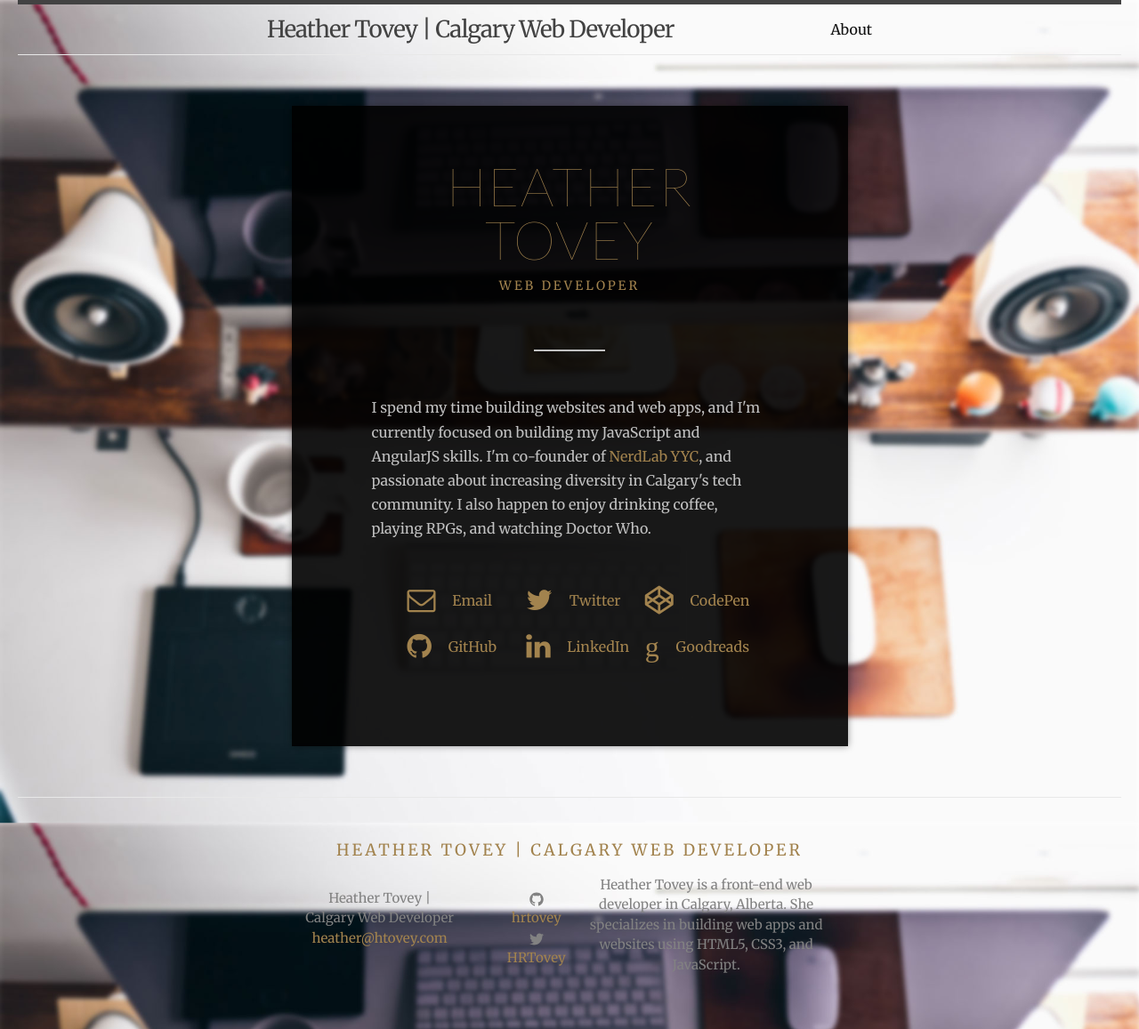
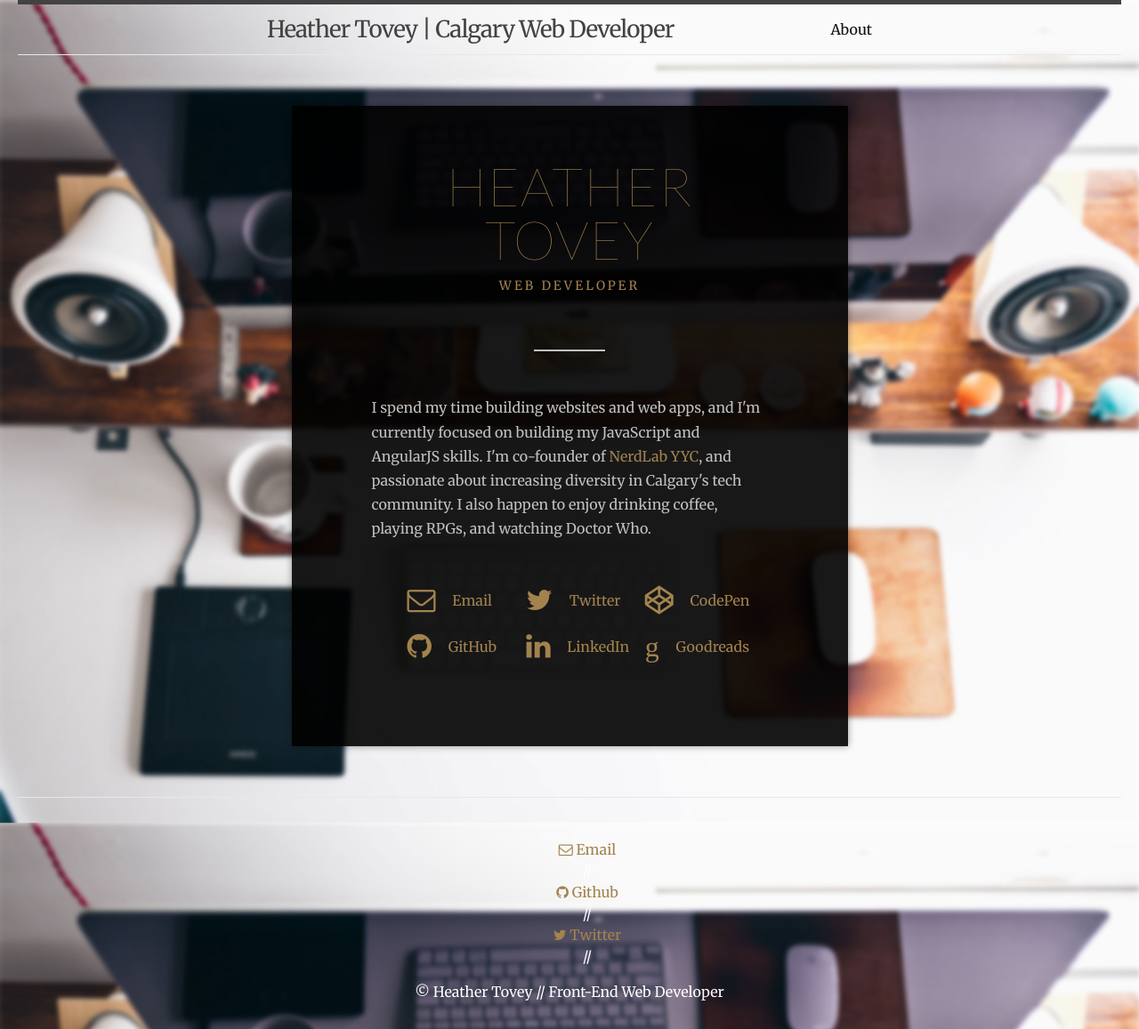
Before and after one commit to hrtovey/hrtovey.github.io, a Jekyll site: the page built from index.html, in a window 1280 px wide. Shown: the whole page at 89% size. Built offline with Jekyll 4.4.1, drawn with Linux system fonts in a browser that asks for light colours; nearby versions of some CDN libraries.

Commit message:
Customize footer.

```diff
--- a/_includes/footer.html
+++ b/_includes/footer.html
@@ -1,55 +1,32 @@
 <footer class="site-footer">
-
-  <div class="wrapper">
-
-    <h2 class="footer-heading">{{ site.title }}</h2>
-
-    <div class="footer-col-wrapper">
-      <div class="footer-col  footer-col-1">
-        <ul class="contact-list">
-          <li>{{ site.title }}</li>
-          <li><a href="mailto:{{ site.email }}">{{ site.email }}</a></li>
-        </ul>
-      </div>
-
-      <div class="footer-col  footer-col-2">
+    <div class="ss-style-doublediagonal divider page-ss ss-footer">
+      <div class="container">
         <ul class="social-media-list">
+          <li class="social-media__item"><a href="mailto:{{ site.email }}"><i class="fa fa-envelope-o"></i> Email</a></li>
+    <span class="footer-divider">//</span>
           {% if site.github_username %}
-          <li>
-            <a href="https://github.com/{{ site.github_username }}">
-              <span class="icon  icon--github">
-                <svg viewBox="0 0 16 16">
-                  <path fill="#828282" d="M7.999,0.431c-4.285,0-7.76,3.474-7.76,7.761 c0,3.428,2.223,6.337,5.307,7.363c0.388,0.071,0.53-0.168,0.53-0.374c0-0.184-0.007-0.672-0.01-1.32 c-2.159,0.469-2.614-1.04-2.614-1.04c-0.353-0.896-0.862-1.135-0.862-1.135c-0.705-0.481,0.053-0.472,0.053-0.472 c0.779,0.055,1.189,0.8,1.189,0.8c0.692,1.186,1.816,0.843,2.258,0.645c0.071-0.502,0.271-0.843,0.493-1.037 C4.86,11.425,3.049,10.76,3.049,7.786c0-0.847,0.302-1.54,0.799-2.082C3.768,5.507,3.501,4.718,3.924,3.65 c0,0,0.652-0.209,2.134,0.796C6.677,4.273,7.34,4.187,8,4.184c0.659,0.003,1.323,0.089,1.943,0.261 c1.482-1.004,2.132-0.796,2.132-0.796c0.423,1.068,0.157,1.857,0.077,2.054c0.497,0.542,0.798,1.235,0.798,2.082 c0,2.981-1.814,3.637-3.543,3.829c0.279,0.24,0.527,0.713,0.527,1.437c0,1.037-0.01,1.874-0.01,2.129 c0,0.208,0.14,0.449,0.534,0.373c3.081-1.028,5.302-3.935,5.302-7.362C15.76,3.906,12.285,0.431,7.999,0.431z"/>
-                </svg>
-              </span>
-
-              <span class="username">{{ site.github_username }}</span>
-            </a>
+          <li class="social-media__item">
+            <a href="https://github.com/{{ site.github_username }}"><i class="fa fa-github"></i> Github</a>
           </li>
           {% endif %}
-
+    <span class="footer-divider">//</span>
           {% if site.twitter_username %}
-          <li>
-            <a href="https://twitter.com/{{ site.twitter_username }}">
-              <span class="icon  icon--twitter">
-                <svg viewBox="0 0 16 16">
-                  <path fill="#828282" d="M15.969,3.058c-0.586,0.26-1.217,0.436-1.878,0.515c0.675-0.405,1.194-1.045,1.438-1.809
-                  c-0.632,0.375-1.332,0.647-2.076,0.793c-0.596-0.636-1.446-1.033-2.387-1.033c-1.806,0-3.27,1.464-3.27,3.27 c0,0.256,0.029,0.506,0.085,0.745C5.163,5.404,2.753,4.102,1.14,2.124C0.859,2.607,0.698,3.168,0.698,3.767 c0,1.134,0.577,2.135,1.455,2.722C1.616,6.472,1.112,6.325,0.671,6.08c0,0.014,0,0.027,0,0.041c0,1.584,1.127,2.906,2.623,3.206 C3.02,9.402,2.731,9.442,2.433,9.442c-0.211,0-0.416-0.021-0.615-0.059c0.416,1.299,1.624,2.245,3.055,2.271 c-1.119,0.877-2.529,1.4-4.061,1.4c-0.264,0-0.524-0.015-0.78-0.046c1.447,0.928,3.166,1.469,5.013,1.469 c6.015,0,9.304-4.983,9.304-9.304c0-0.142-0.003-0.283-0.009-0.423C14.976,4.29,15.531,3.714,15.969,3.058z"/>
-                </svg>
-              </span>
-
-              <span class="username">{{ site.twitter_username }}</span>
-            </a>
+          <li class="social-media__item">
+            <a href="https://twitter.com/{{ site.twitter_username }}"><i class="fa fa-twitter"></i> Twitter</a>
+          </li>
+          {% endif %}
+    <span class="footer-divider">//</span>
+          {% if site.codepen_username %}
+          <li class="social-media__item">
+            <a href="http://codepen.io/{{ site.codepen_username }}"><i class="fa fa-codepen"></i> Codepen</a>
           </li>
           {% endif %}
         </ul>
-      </div>
-
-      <div class="footer-col  footer-col-3">
-        <p class="text">{{ site.description }}</p>
+        <p class="copyright">&COPY; Heather Tovey <span class="footer-divider">//</span> Front-End Web Developer</p>
       </div>
     </div>
+</footer>
 
-  </div>
 
-</footer>
+<script src="http://code.jquery.com/jquery-1.11.3.min.js"></script>
+<script src="{{ site.baseurl }}/js/site.js"></script>
```
